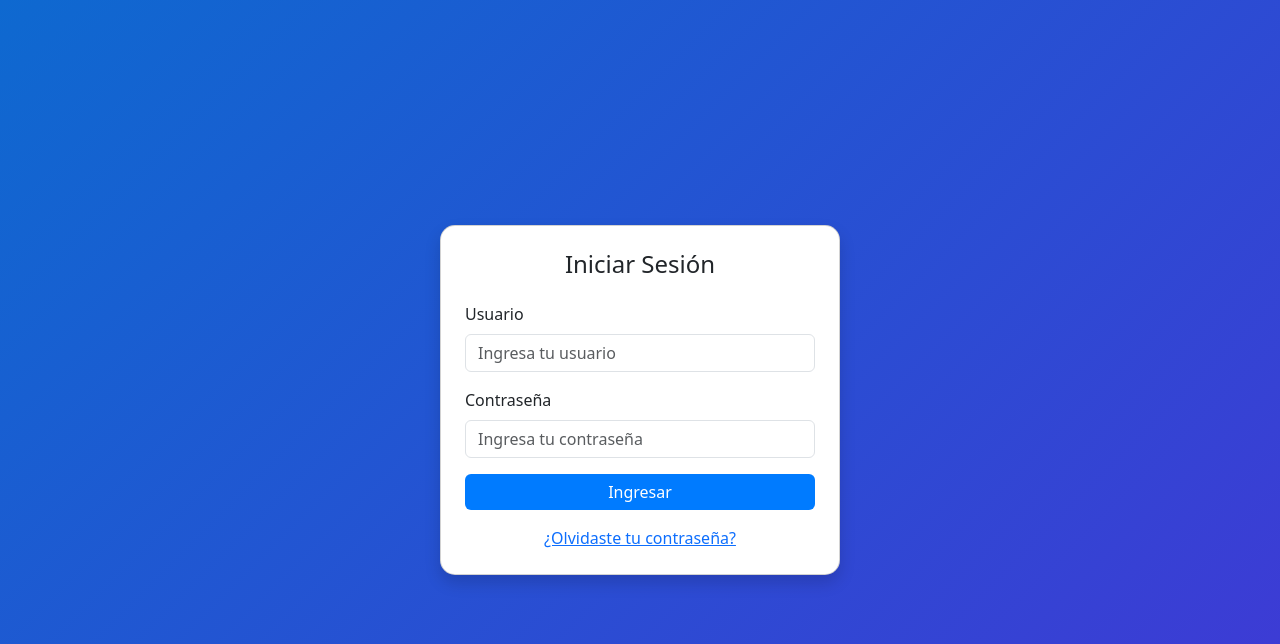
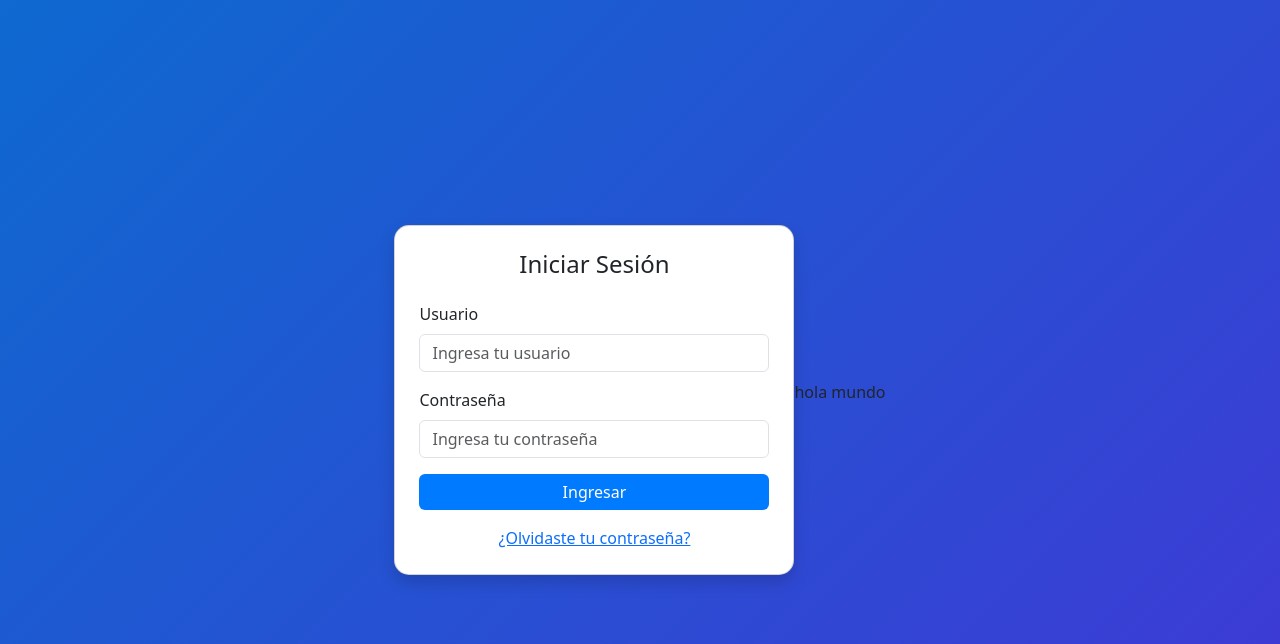
Before and after one commit to ING001-bot/Reservacion_AIP, a PHP site: page / in a window 1280 px wide. Shown: the top 644 px of the page. Run offline with PHP 8.4, Linux system fonts and the light colour scheme.

Commit message:
modificado

```diff
--- a/Public/index.php
+++ b/Public/index.php
@@ -33,3 +33,6 @@
 </body>
 
 </html>
+
+
+<p> hola mundo </p>
```
